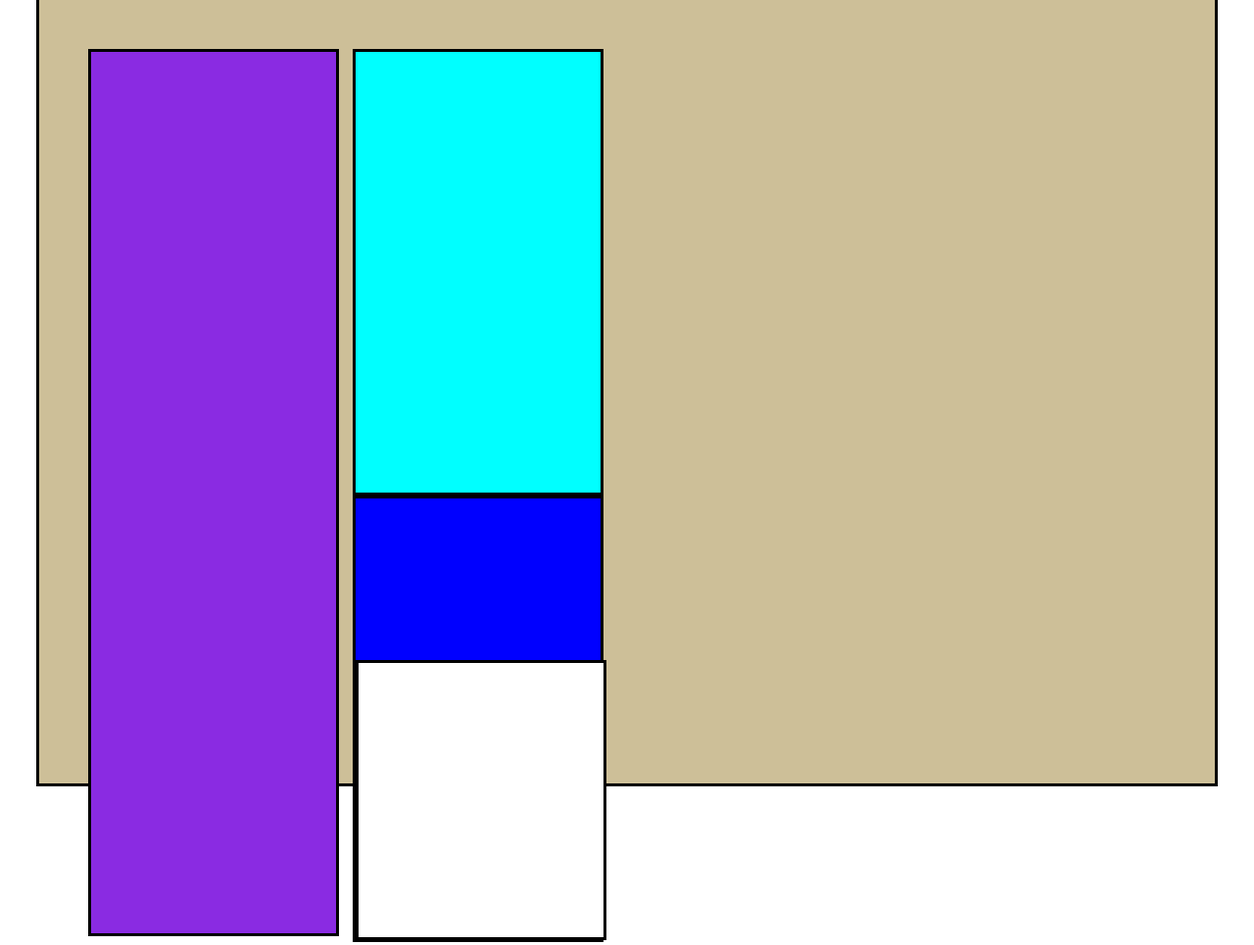
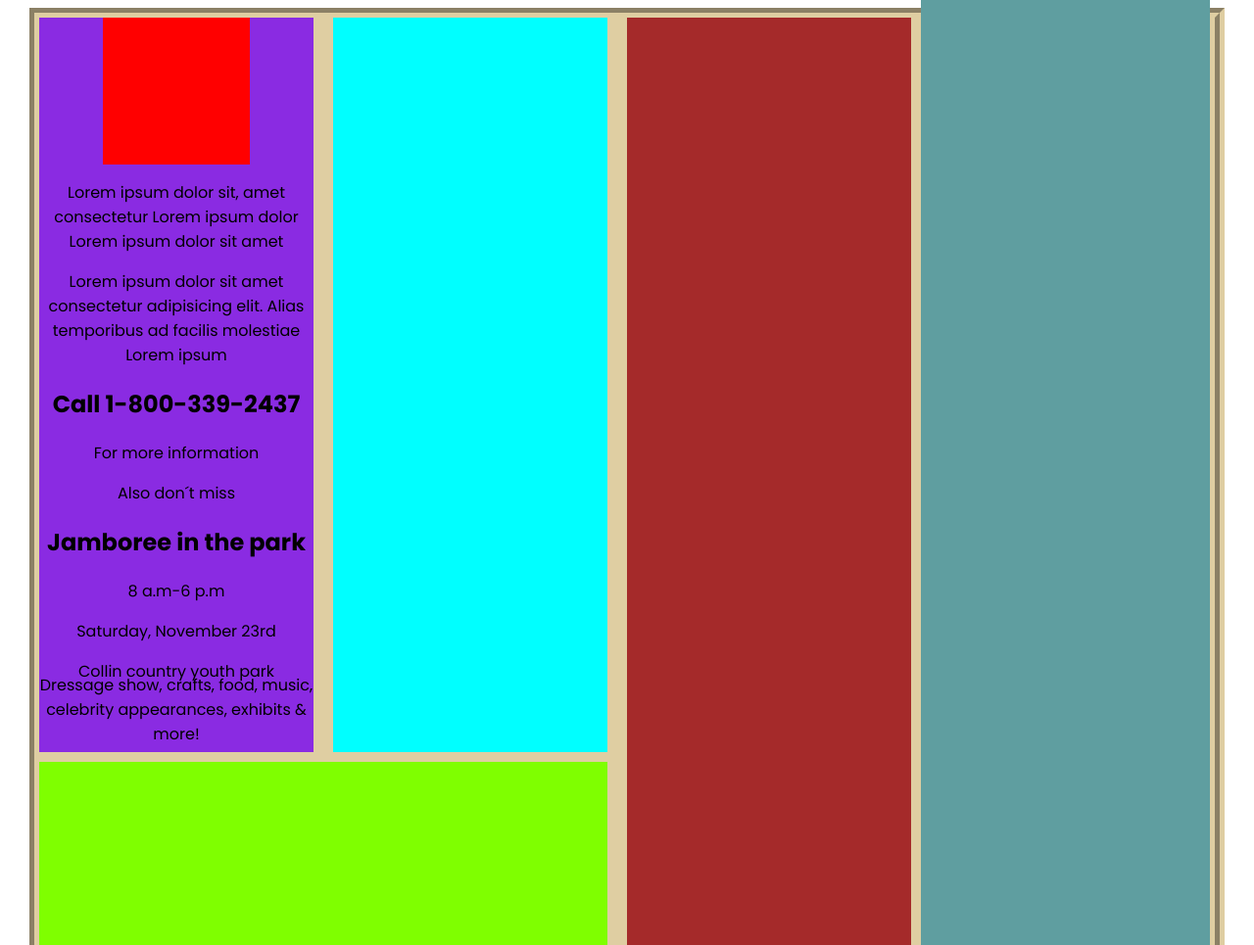
Before and after one commit to KarimCastilloADSO/periodico, a plain HTML site: page index.html in a window 1280 px wide. Shown: the top 965 px of the page at 98% size. Drawn offline with Linux system fonts and the light colour scheme.

Commit message:
fix: :rocket: hola
s

```diff
--- a/index.html
+++ b/index.html
@@ -9,12 +9,35 @@
 </head>
 <body>
     <main>
-        <div class="luto"></div>
-        <div class="señora"></div>
-        <div class="treinta">
-            <div class="sun"></div>
+        <div class="contenedor">
+            <div class="luto">
+                <div class="cinta"> <img src="" alt=""></div>
+                <div class="texto-uno">
+                    <p>Lorem ipsum dolor sit, amet consectetur Lorem ipsum dolor Lorem ipsum dolor sit amet</p>
+                    <p>Lorem ipsum dolor sit amet consectetur adipisicing elit. Alias temporibus ad facilis molestiae Lorem ipsum</p>
+                <div class="texto-dos">
+                    <p><h2>Call 1-800-339-2437</h2></p>
+                    <p>For more information</p>
+                </div>
+                <div class="texto-tres">
+                    <p>Also don´t miss</p>
+                    <p><h2>Jamboree in the park</h2></p>
+                    <p>8 a.m-6 p.m</p>
+                    <p>Saturday, November 23rd</p>
+                    <p>Collin country youth park</p>
+                </div>
+                <div class="texto-cuatro">
+                    <p>Dressage show, crafts, food, music, celebrity appearances, exhibits & more!</p>
+                </div>
+                </div>
+            </div>
+            <div class="señora"></div>
+            <div class="wanted"></div>
+            <div class="texto1"></div>
+            <div class="texto2"></div>
+            <div class="rayo"></div>
+            <div class="info"></div>
         </div>
-        <div class="wanted"></div>
     </main>
 </body>
 </html>
--- a/style.css
+++ b/style.css
@@ -1,7 +1,8 @@
+@import url('https://fonts.googleapis.com/css2?family=Poppins:ital,wght@0,100;0,200;0,300;0,400;0,500;0,600;0,700;0,800;0,900;1,100;1,200;1,300;1,400;1,500;1,600;1,700;1,800;1,900&display=swap');font-family: 'Poppins', sans-serif;
 main{
-    background-color: #cdbf98;
-    width: 1200px;
-    height: 100vh;
+    background-color: #000000;
+    width: 100%;
+    height: 100%;
     left: 0;
     right: 0;
     top: 0;
@@ -10,53 +11,112 @@ main{
     border: solid #000;
     position: absolute;
 }
+.contenedor{
+    border-style: groove;
+    border-color: #dfcea2;
+    border-width: 10px;
+    background: #dfcea2;
+    position: absolute;
+    right: 0;
+    left: 0;
+    margin: auto;
+    width: 1200px;
+    height: 2000px;
+}
 .luto{
     background-color: blueviolet;
-    width: 250px;
-    height: 900px;
-    top: 50px;
+    width: 280px;
+    height: 750px;
+    top: 0;
     bottom:0;
-    left: 50px;
+    left: 0;
     right: 20px;
-    border: solid #000;
+    /* border: solid #000; */
     position: relative;
+}
+.cinta{
+    background-color: red;
+    width: 150px;
+    height: 150px;
+    position: absolute;
+    left: 65px;
+}
+.texto-uno{
+    width: 280px;
+    height: 170px;
+    /* background-color: #fff; */
+    font-family: 'Poppins', sans-serif;
+    position: absolute;
+    left: 0px;
+    top: 150px;
+    text-align: center;
+}
+.texto-dos{
+    width: 280px;
+    height: 80px;
+    font-style: 0px;
+    /* background-color: #fff; */
+}
+.texto-tres{
+    width: 280px;
+    height: 180px;
+    font-style: 0px;
+    /* background-color: #fff; */
+}
+.texto-cuatro{
+    width: 280px;
+    height: 80px;
+    /* background-color: #fff; */
 }
 .señora{
     background-color: aqua;
-    width: 250px;
-    height: 450px;
-    top: 50px;
+    width: 280px;
+    height: 750px;
+    top: 0;
     bottom: 0;
-    left: 320px;
-    border: solid #000;
+    left: 300px;
+    /* border: solid #000; */
     position: absolute;
-}
-.treinta{
-    background-color: blue;
-    width: 250px ;
-    height: 450px ;
-    top: -400px;
-    left: 320px;
-    right: 0;
-    border: solid #000;
-    position: relative;
-}
-.sun{
-    background-color: #fff;
-    width: 250px;
-    height: 280px;
-    top: 165px;
-    left: 0;
-    border: solid #000;
-    position: relative;
 }
 .wanted{
     background-color: chartreuse;
-    width: 500px;
-    height: 500px;
-    top: -50px;
-    left: 50px;
-    right: 0;
-    border: solid #000;
+    width: 580px;
+    height: 990px;
+    top: 10px;
+    /* left: 0; */
+    /* border: solid #000; */
     position: relative;
 }
+.texto1{
+    background-color: brown;
+    width: 290px;
+    height: 1500px;
+    top: 0;
+    left: 600px;
+    position: absolute;
+}
+.texto2{
+    background-color: cadetblue;
+    width: 295px;
+    height: 1500px;
+    top: -1990px;
+    left: 900px;
+    right: 0;
+    position: relative;
+}
+.rayo{
+    background-color: crimson;
+    width: 595px;
+    height: 230px;
+    top: -1980px;
+    left: 600px;
+    position: relative;
+}
+.info{
+    background-color: #000000;
+    width: 595px;
+    height: 250px;
+    top: -1970px;
+    left: 600px;
+    position: relative;
+}
```
